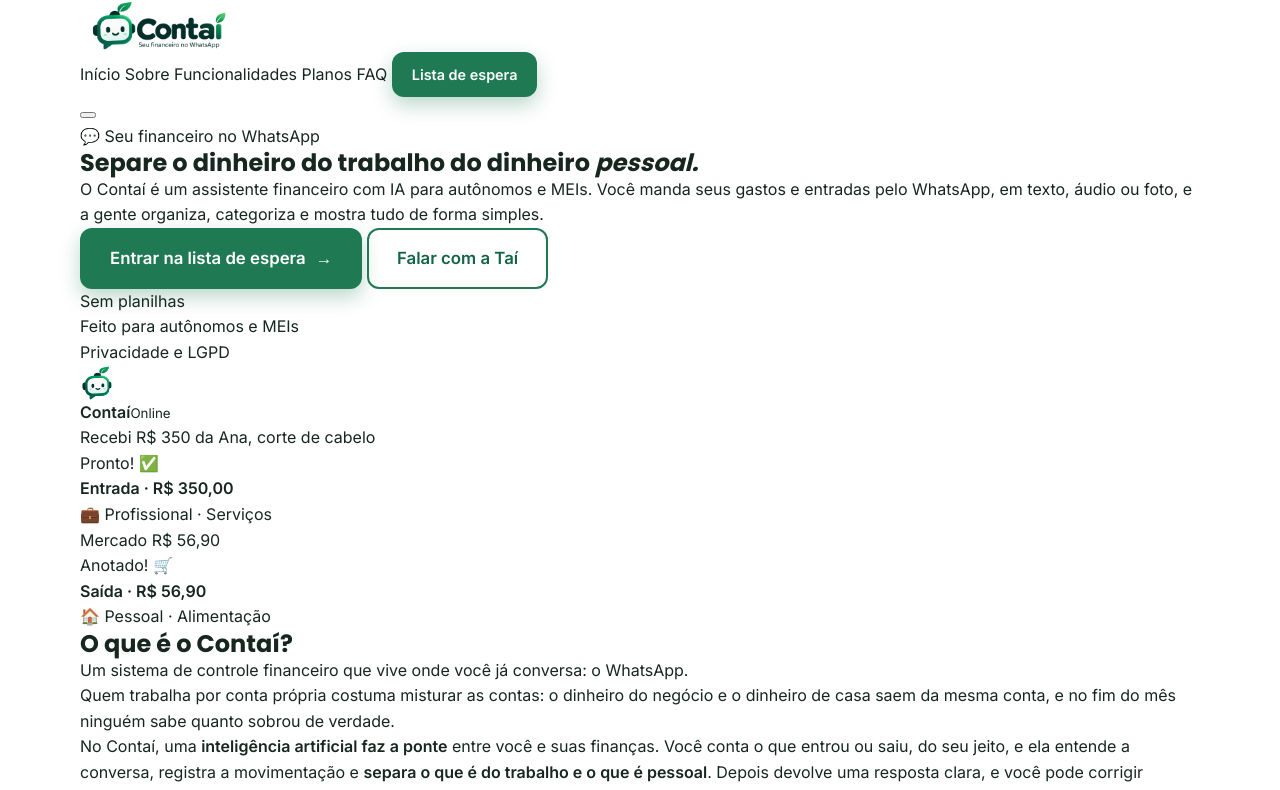
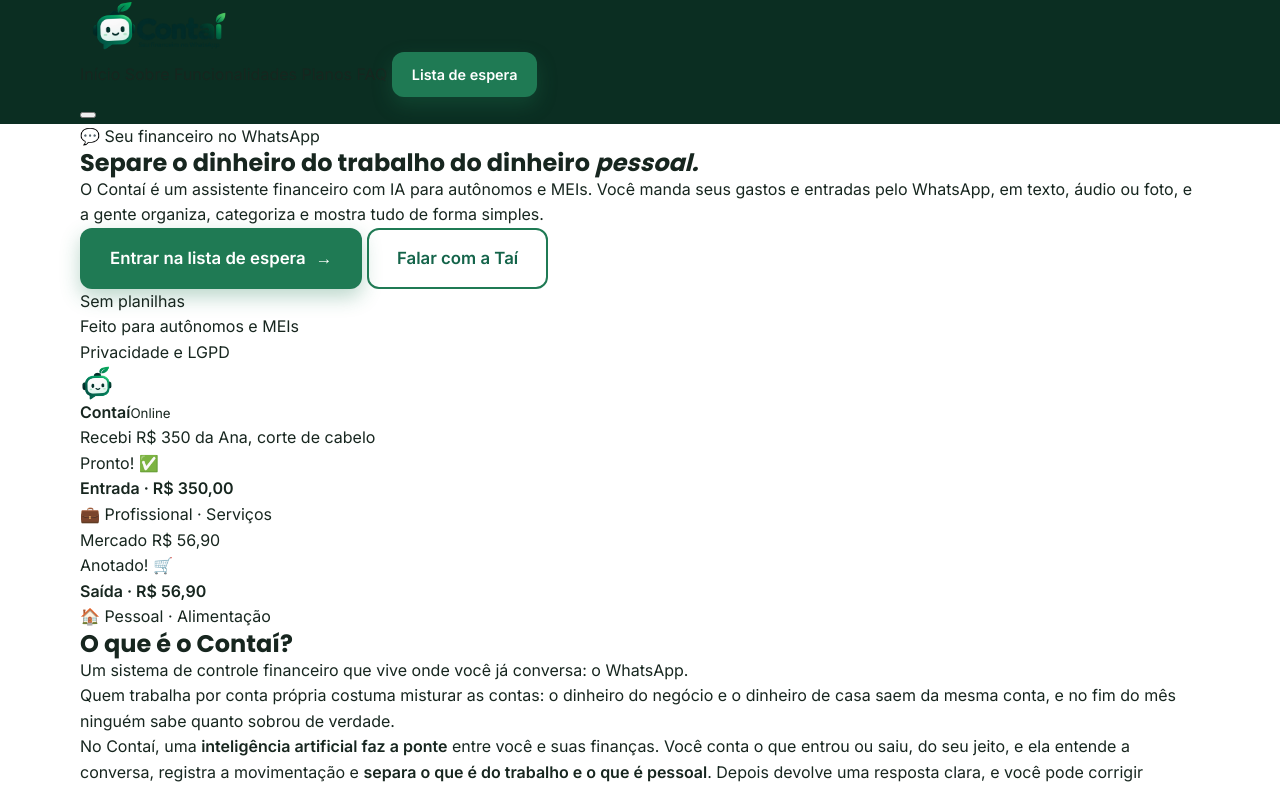
Before and after one commit to LPeter-nmPITAccount/contAI_trabalho_martins, a website: page public/index.html in a window 1280 px wide. Shown: the top 790 px of the page. Drawn offline with Linux system fonts and the light colour scheme.

Commit message:
feat: header mudando de cor (teste)

```diff
--- a/public/styles.css
+++ b/public/styles.css
@@ -227,3 +227,7 @@ input:focus-visible {
     border-color 0.2s,
     box-shadow 0.2s;
 }
+
+.header {
+  background-color: #0b2e22;
+}
```
